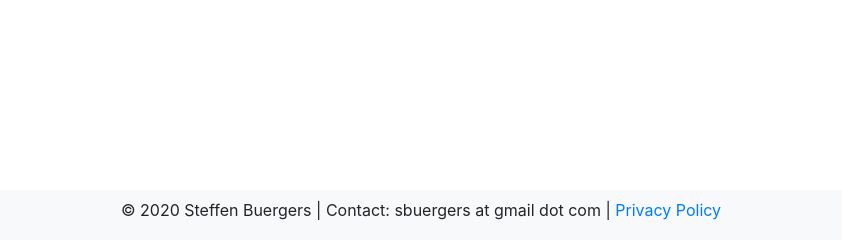
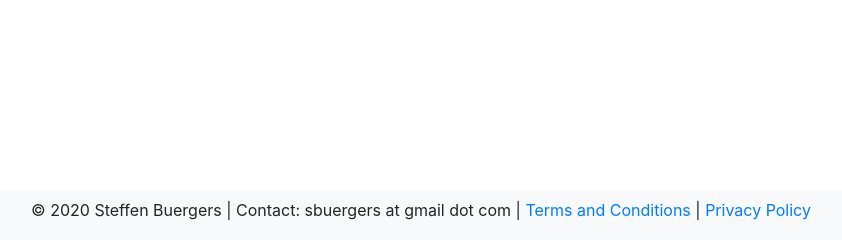
Before and after one commit to sbuergers/sustainable-recipe-recommender-website, a Flask app: page /blog in a window 1280 px wide. Shown: the part 628-868 px from the top of the page, without its empty margins (219-1061 px from the left). Run offline with Flask 2, Linux system fonts and the light colour scheme; parts of the project's set-up code (start-up, migrations or seed data) failed here and were passed over; some libraries are stand-ins or nearby versions.

Commit message:
added terms and conditions to footer

```diff
--- a/application/templates/base.html
+++ b/application/templates/base.html
@@ -99,7 +99,9 @@
                 Creative Commons Attribution-NonCommercial-ShareAlike 4.0 International License
             </a> |
             -->
-
+            <a rel="terms-and-conditions" href="{{ url_for('auth.terms_and_conditions') }}" target="_blank">
+                Terms and Conditions
+            </a> |
             <a rel="privacy-policy" href="https://www.websitepolicies.com/policies/view/BvEcJMft", target="_blank">
                 Privacy Policy
             </a>
```
